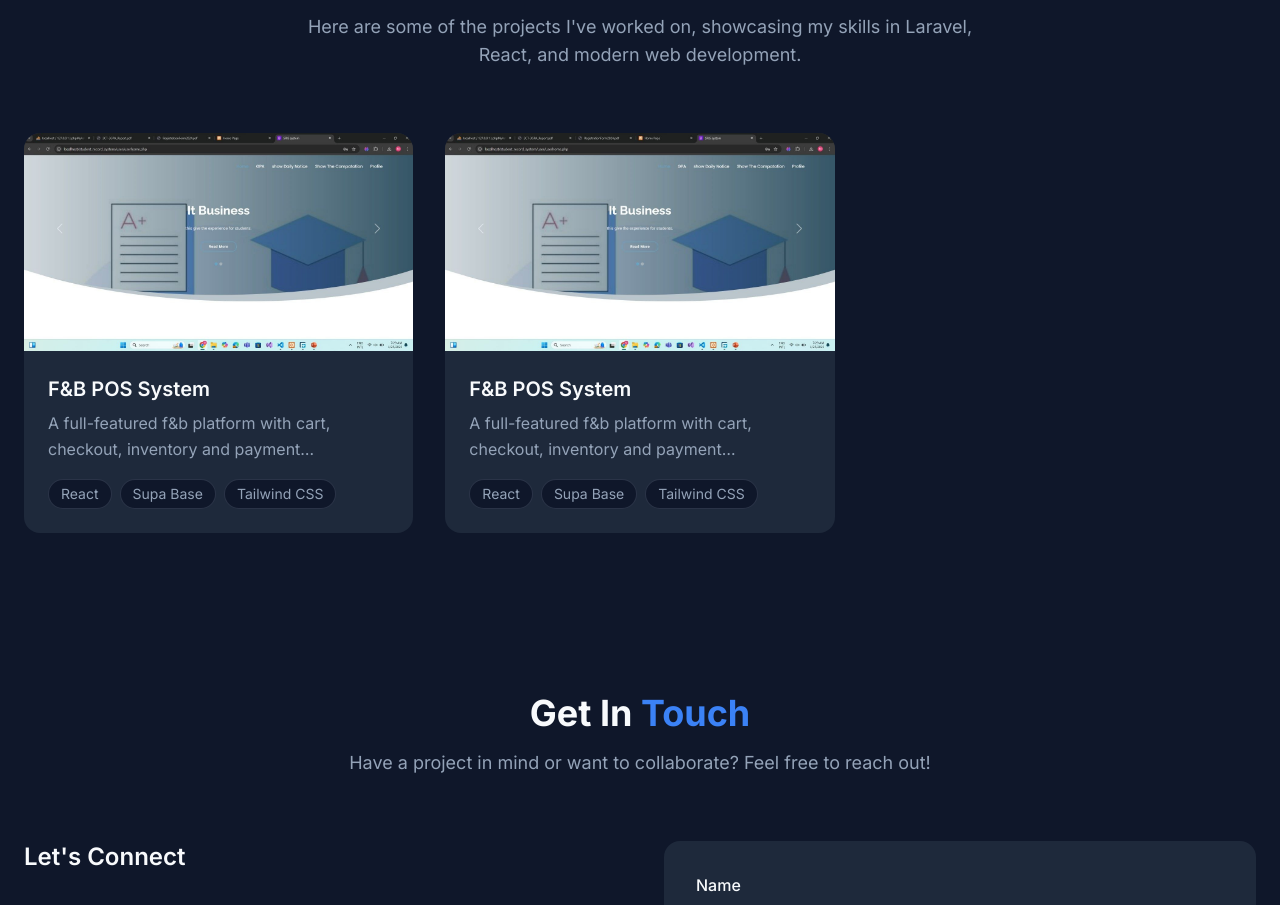
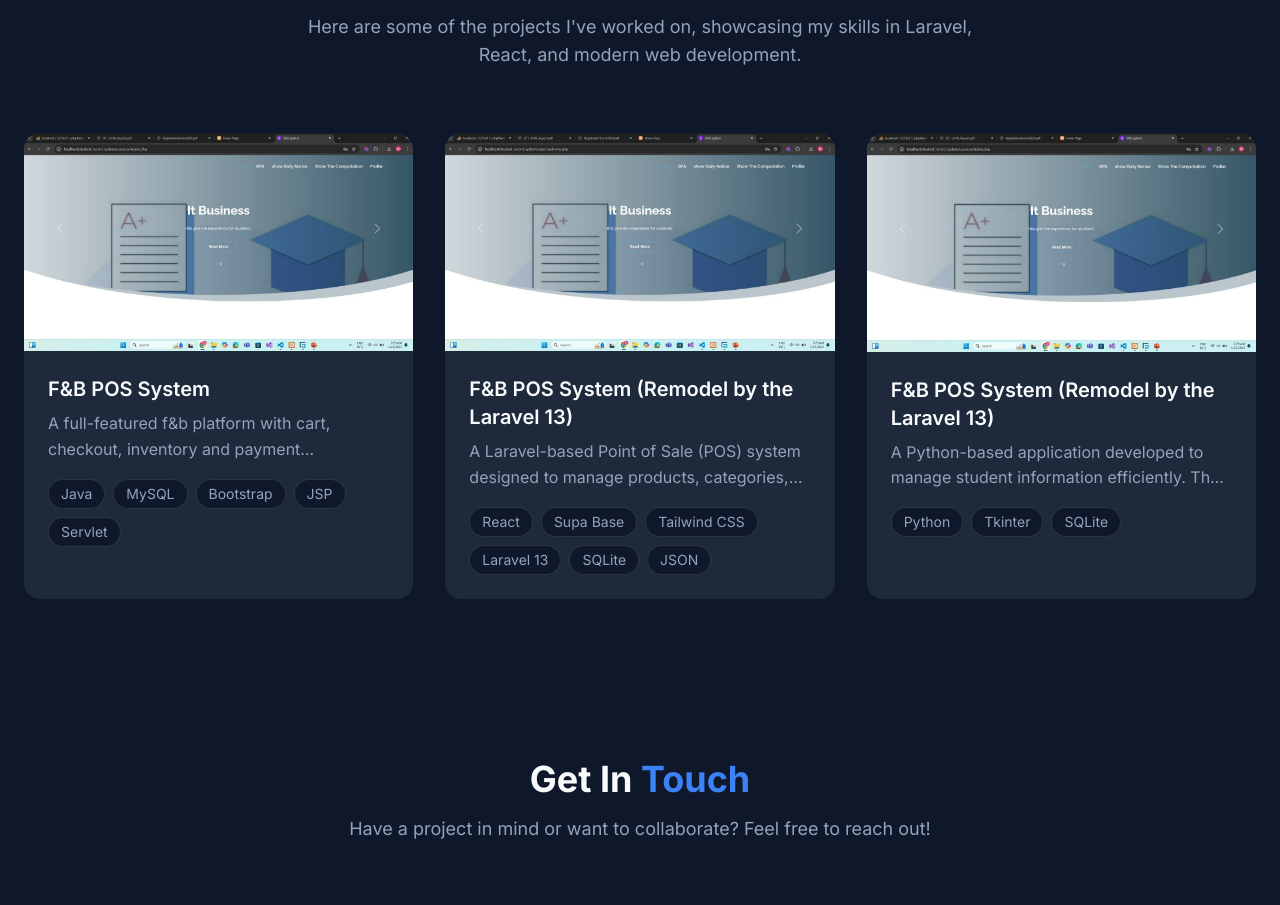
Before and after one commit to Aungpie01/aung-my-paing, a React (Vite) app: page / in a window 1280 px wide. Shown: the part 3285-4190 px from the top of the page. Built offline with nearby package versions, Linux system fonts and the light colour scheme.

Commit message:
my project

```diff
--- a/src/data/projects.js
+++ b/src/data/projects.js
@@ -7,17 +7,27 @@ export const projects = [
     title: "F&B POS System",
     description: "A full-featured f&b platform with cart, checkout, inventory and payment integration.",
     thumbnail: fb,
-    technologies: [ "React", "Supa Base", "Tailwind CSS"],
+    technologies: [ "Java", "MySQL", "Bootstrap", "JSP", "Servlet"],
     liveUrl: "",
-    githubUrl: "https://github.com/Aungpie01/Student-record-system.git",
+    githubUrl: "https://github.com/Aungpie01/POS_system_-Java-.git",
   },
 
   {
     id: 2,
-    title: "F&B POS System",
-    description: "A full-featured f&b platform with cart, checkout, inventory and payment integration.",
+    title: "F&B POS System (Remodel by the Laravel 13)",
+    description: "A Laravel-based Point of Sale (POS) system designed to manage products, categories, inventory, customer orders, and payments. The system provides an efficient interface for handling sales transactions, tracking stock, and managing order records, with MySQL used for database management.",
     thumbnail: fb,
-    technologies: [ "React", "Supa Base", "Tailwind CSS"],
+    technologies: [ "React", "Supa Base", "Tailwind CSS", 'Laravel 13', 'SQLite', 'JSON'],
+    liveUrl: "",
+    githubUrl: "https://github.com/Aungpie01/POS_system_-Laravel-",
+  },
+
+  {
+    id: 3,
+    title: "F&B POS System (Remodel by the Laravel 13)",
+    description: "A Python-based application developed to manage student information efficiently. The system provides basic CRUD operations, allowing users to add, view, update, search, and delete student records. It demonstrates practical use of Python programming, data management, a",
+    thumbnail: fb,
+    technologies: [ "Python", "Tkinter", "SQLite"],
     liveUrl: "",
     githubUrl: "https://github.com/Aungpie01/Student-record-system.git",
   },
```
